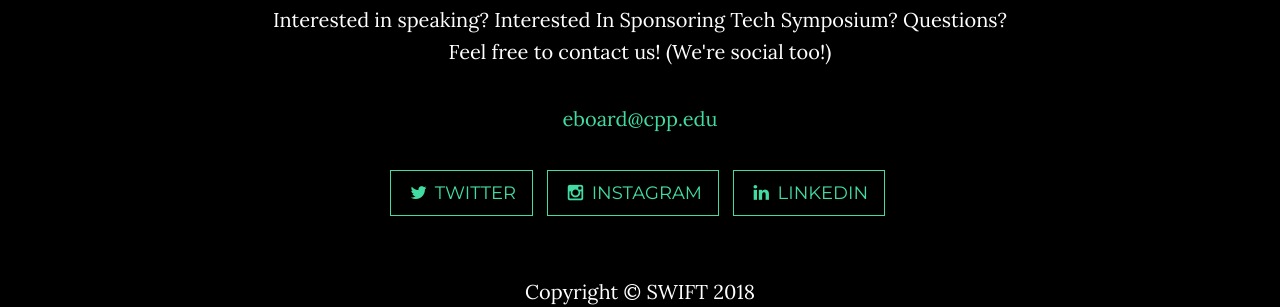
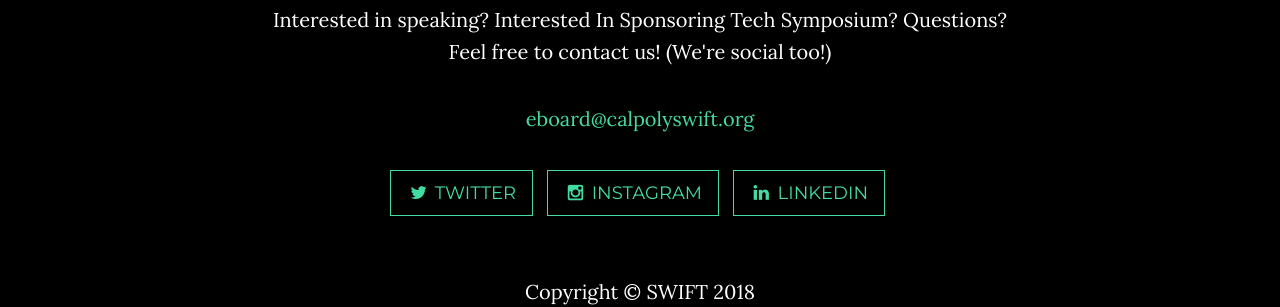
Before and after one commit to CalPolySWIFT/techsymposium-website, a Jekyll site: the page built from index.html, in a window 1280 px wide and 900 px high, scrolled down 5174 px. Shown: the part 542-849 px from the top of the window. Built offline with Jekyll 4.4.1, drawn with Linux system fonts in a browser that asks for light colours.

Commit message:
Update index.html

```diff
--- a/index.html
+++ b/index.html
@@ -226,7 +226,7 @@ mapurl: "https://www.google.com/maps/embed/v1/place?q=college%20of%20business%20
             <p>Interested in speaking? Interested In Sponsoring Tech Symposium? Questions? Feel free to
                 contact us! (We're social too!)
             </p>
-            <p><a href="mailto:eboard@cpp.edu">eboard@cpp.edu</a></p>
+            <p><a href="mailto:eboard@calpolyswift.org">eboard@calpolyswift.org</a></p>
             <ul class="list-inline banner-social-buttons">
                 <li>
                     <a href="https://twitter.com/calpolyswift" class="btn btn-default btn-lg">
```
